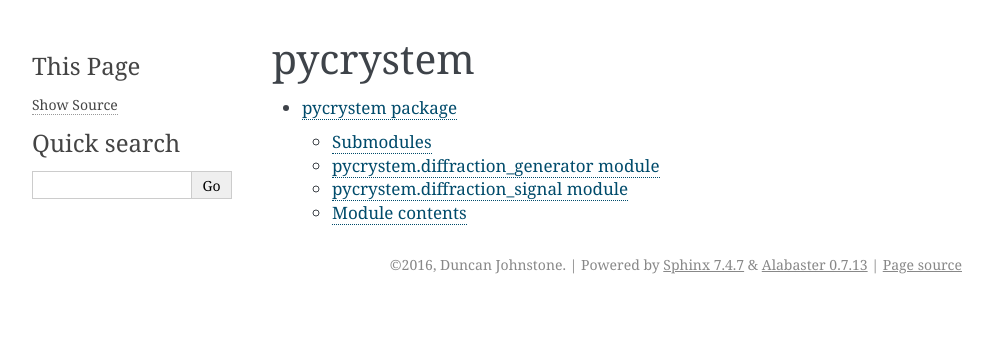
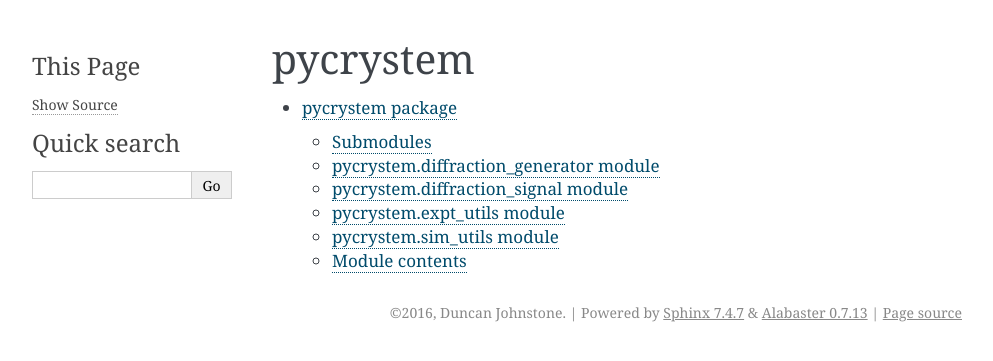
Before and after one commit to pyxem/pyxem, a Sphinx documentation site: the page built from docs/source/modules.rst, in a window 1280 px wide. Shown: the top 361 px of the page, without its empty margins (148-1141 px from the left). Built offline with Sphinx 7.4.7, drawn with Linux system fonts in a browser that asks for light colours.

Commit message:
Update documentation

```diff
--- a/docs/source/pycrystem.rst
+++ b/docs/source/pycrystem.rst
@@ -20,6 +20,22 @@ pycrystem.diffraction_signal module
     :undoc-members:
     :show-inheritance:
 
+pycrystem.expt_utils module
+---------------------------
+
+.. automodule:: pycrystem.expt_utils
+    :members:
+    :undoc-members:
+    :show-inheritance:
+
+pycrystem.sim_utils module
+--------------------------
+
+.. automodule:: pycrystem.sim_utils
+    :members:
+    :undoc-members:
+    :show-inheritance:
+
 
 Module contents
 ---------------
```
